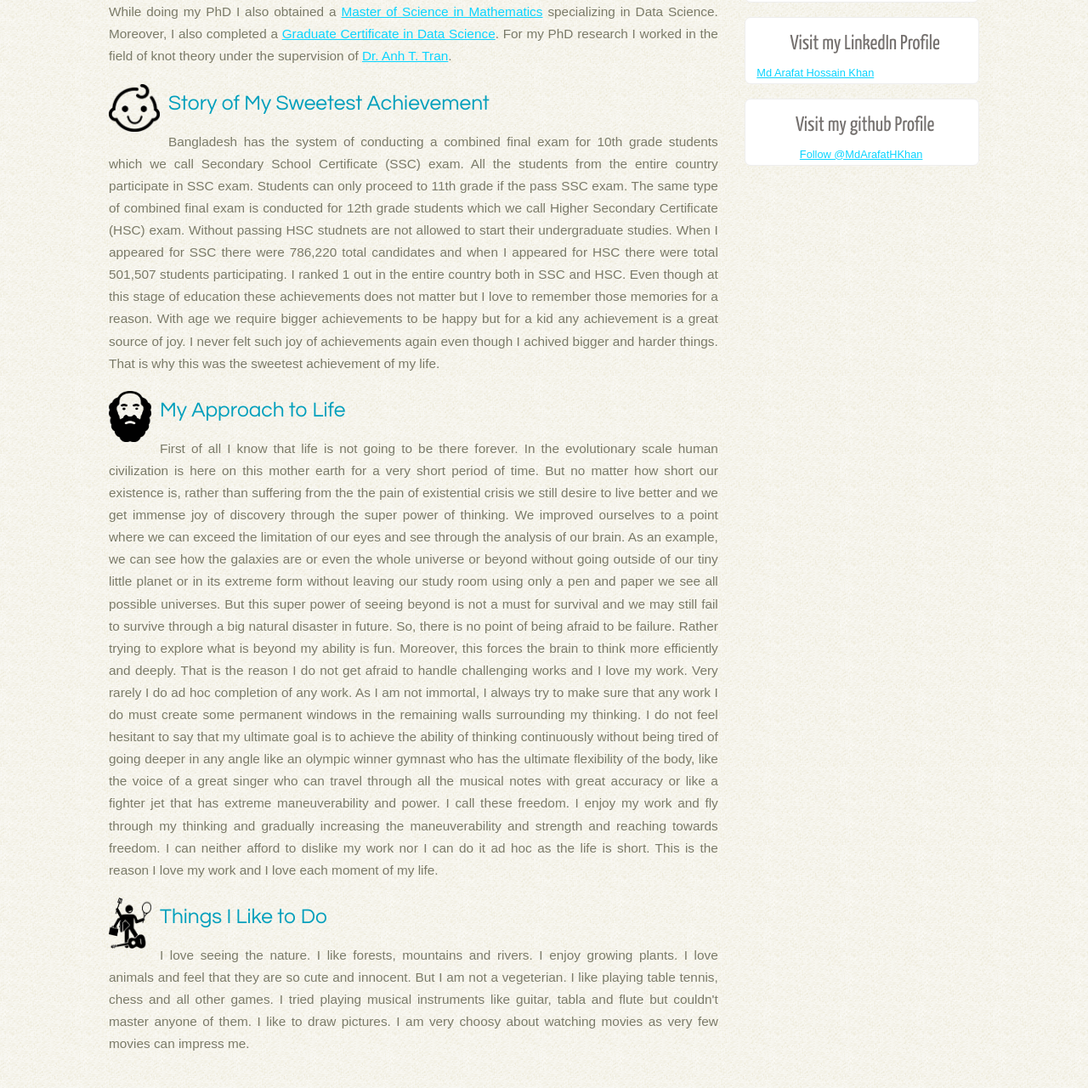
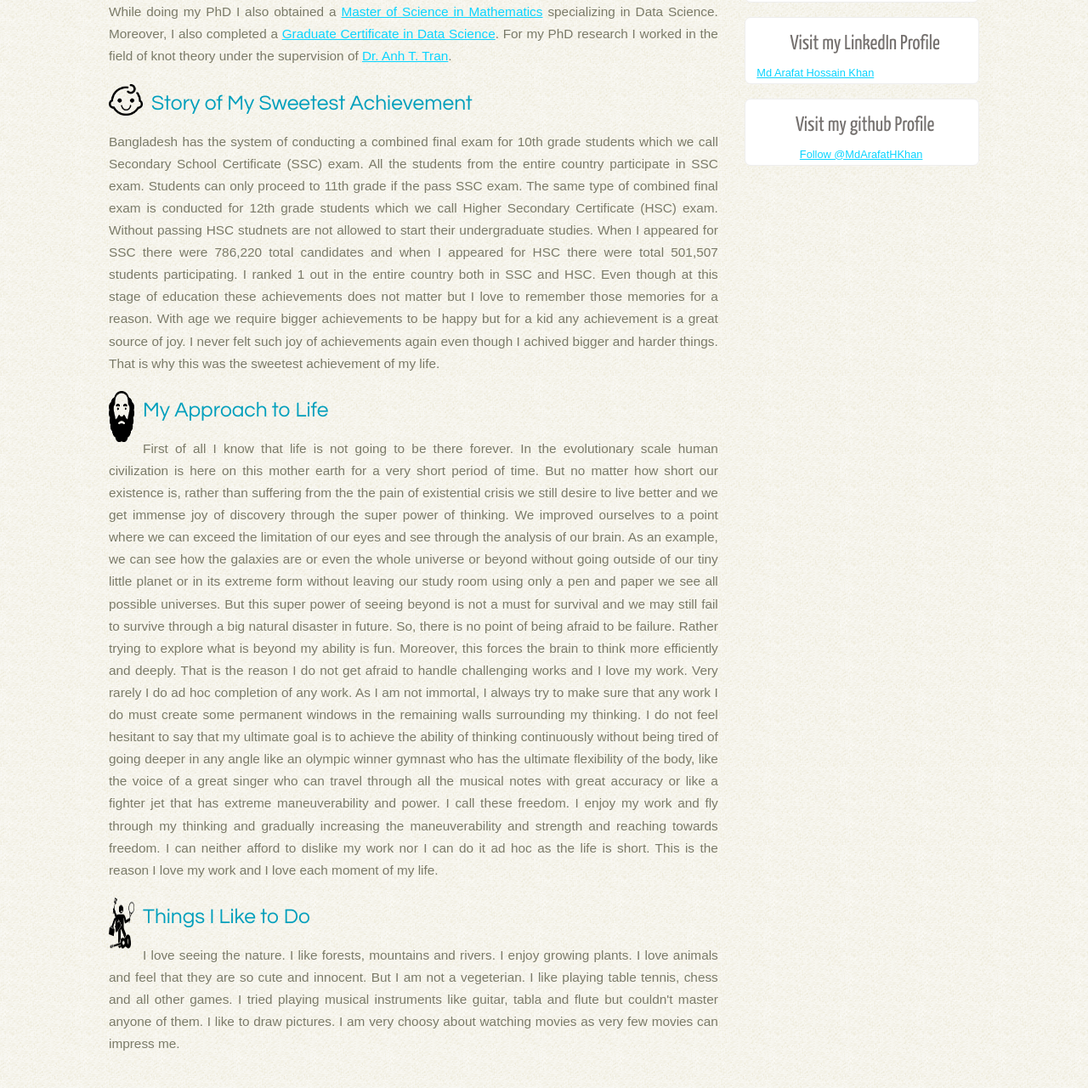
Before and after one commit to MdArafatHKhan/Introducing-Myself-and-My-Works, a plain HTML site: page index.html in a window 1280 px wide. Shown: the part 570-1850 px from the top of the page at 85% size. Drawn offline with Linux system fonts and the light colour scheme.

Commit message:
Firts test commit

```diff
--- a/index.html
+++ b/index.html
@@ -168,7 +168,7 @@
           For my PhD research I worked in the field of knot theory under the supervision
           of <a href="https://personal.utdallas.edu/~anh.tran3/">Dr. Anh T. Tran</a>.
         </p>
-        <h2><img style="float: left; vertical-align: middle; width: 60px; margin: -10px 10px 0 0px;"
+        <h2><img style="float: left; vertical-align: middle; width: 40px; margin: -10px 10px 0 0px;"
             src="images/sweet.png" alt="home" />Story of My Sweetest Achievement</h2>
         <p>Bangladesh has the system of conducting a combined final exam for 10th grade students which
           we call Secondary School Certificate (SSC) exam. All the students from the entire country
@@ -182,7 +182,7 @@
           to be happy but for a kid any achievement is a great source of joy. I never felt such joy of
           achievements again even though I achived bigger and harder things. That is why this was the sweetest
           achievement of my life.</p>
-        <h2><img style="float: left; vertical-align: middle; width: 50px; height: 60px; margin: -10px 10px 0 0px;"
+        <h2><img style="float: left; vertical-align: middle; width: 30px; height: 60px; margin: -10px 10px 0 0px;"
             src="images/philisophy.png" alt="home" />My Approach to Life</h2>
         <p>First of all I know that life is not going to be there forever. In the evolutionary scale human civilization
           is
@@ -225,7 +225,7 @@
           freedom. I can neither afford to dislike my work nor I can do it ad hoc as the life is short.
           This is the reason I love my work and I love each moment of my life.</p>
 
-        <h2><img style="float: left; vertical-align: middle; width: 50px; height: 60px; margin: -10px 10px 0 0px;"
+        <h2><img style="float: left; vertical-align: middle; width: 30px; height: 60px; margin: -10px 10px 0 0px;"
             src="images/hobby.png" alt="home" />Things I Like to Do</h2>
         <p> I love seeing the nature. I like forests, mountains and rivers. I enjoy growing plants. I love animals
           and feel that they are so cute and innocent. But I am not a vegeterian. I like playing table tennis,
```
